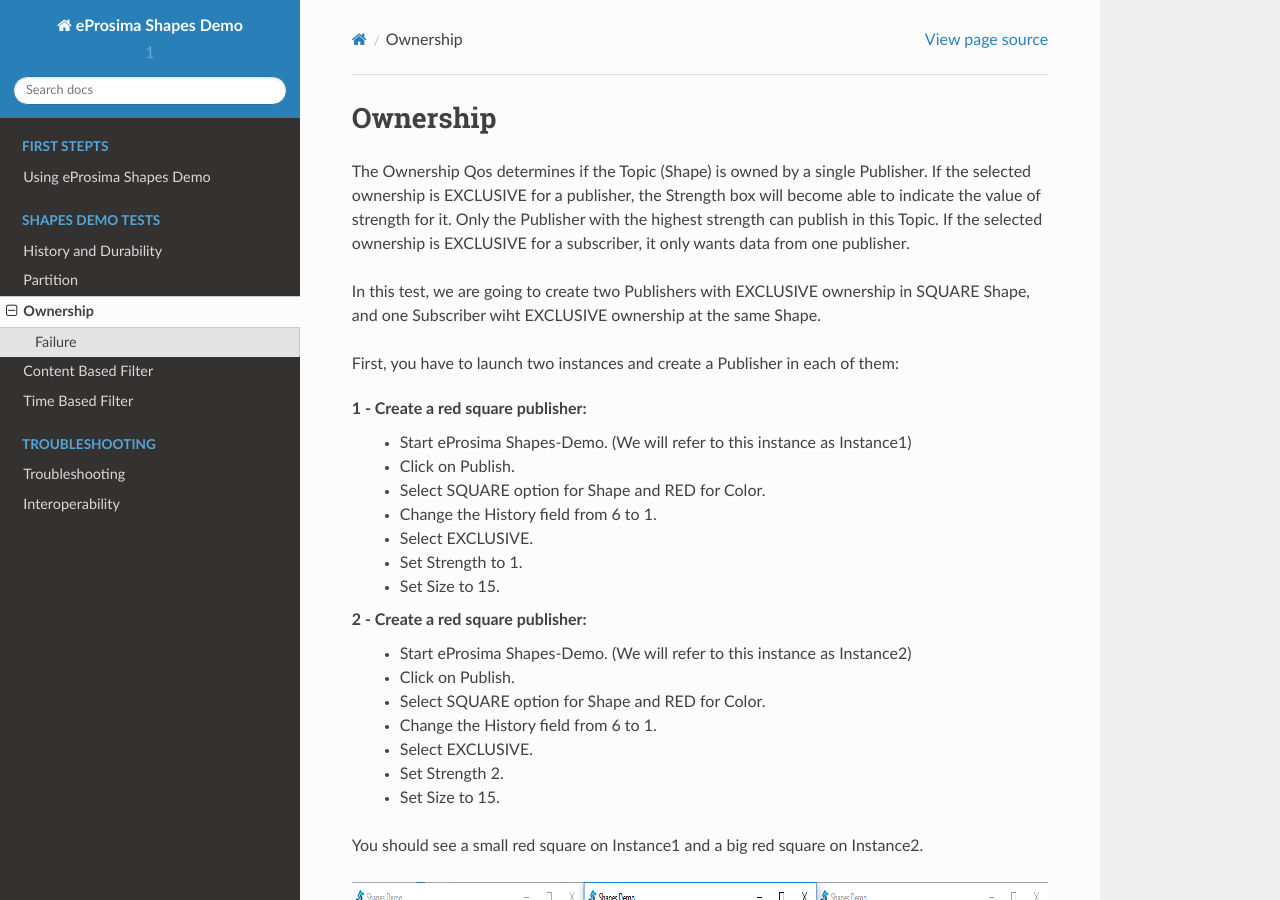
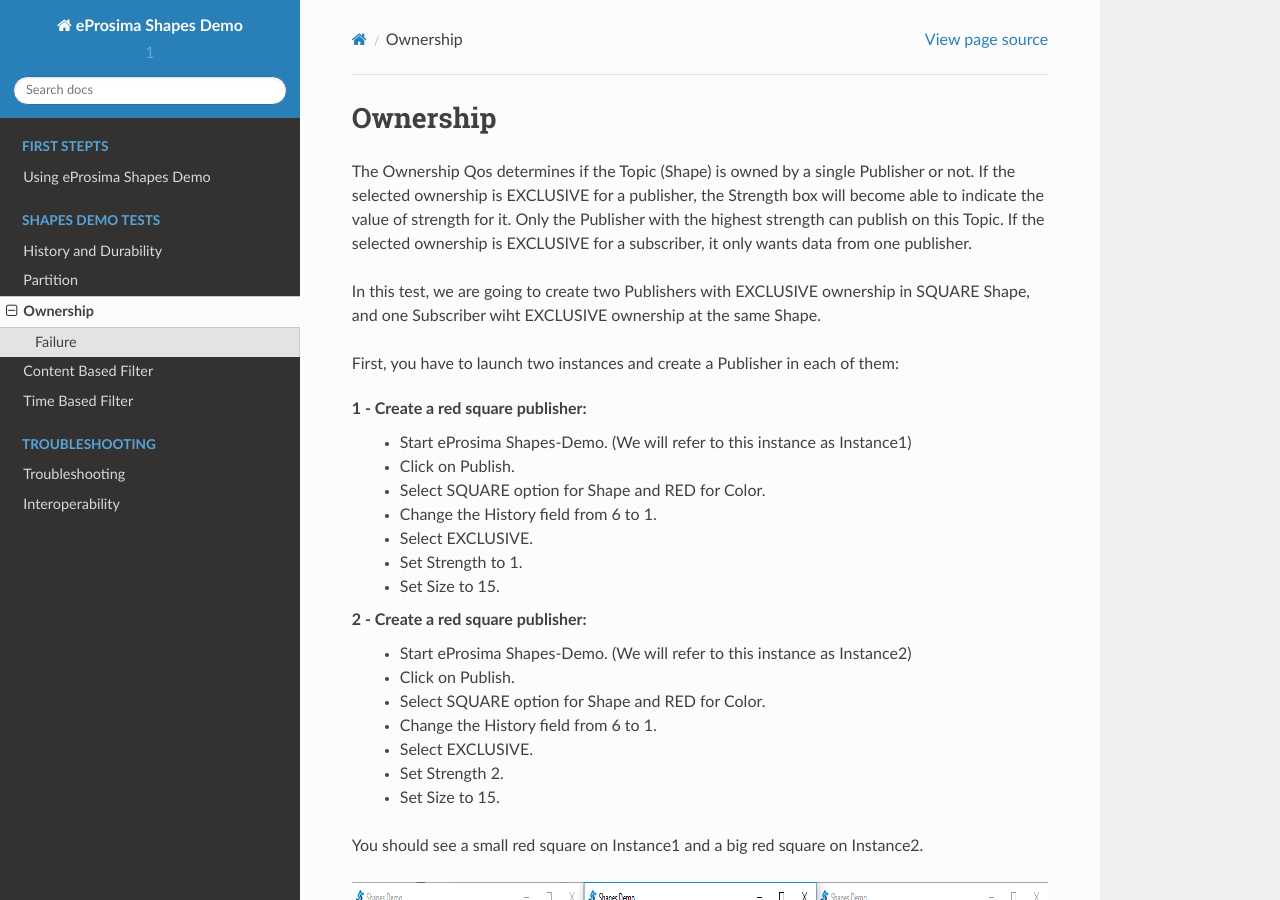
Before and after one commit to eProsima/Shapes-Demo-Docs, a Sphinx documentation site: the page built from docs/ownership.rst, in a window 1280 px wide and 900 px high. Built offline with Sphinx 7.4.7 and the Read the Docs theme 2.0.0, drawn with Linux system fonts in a browser that asks for light colours; pages that are not in the unit, such as notebooks, are missing from menus.

Commit message:
Update ownership.rst

```diff
--- a/docs/ownership.rst
+++ b/docs/ownership.rst
@@ -1,8 +1,8 @@
 Ownership
 =========
 
-The Ownership Qos determines if the Topic (Shape) is owned by a single Publisher.
-If the selected ownership is EXCLUSIVE for a publisher, the Strength box will become able to indicate the value of strength for it. Only the Publisher with the highest strength can publish in this Topic.
+The Ownership Qos determines if the Topic (Shape) is owned by a single Publisher or not.
+If the selected ownership is EXCLUSIVE for a publisher, the Strength box will become able to indicate the value of strength for it. Only the Publisher with the highest strength can publish on this Topic.
 If the selected ownership is EXCLUSIVE for a subscriber, it only wants data from one publisher.
 
 In this test, we are going to create two Publishers with EXCLUSIVE ownership in SQUARE Shape, and one Subscriber wiht EXCLUSIVE ownership at the same Shape.
```
